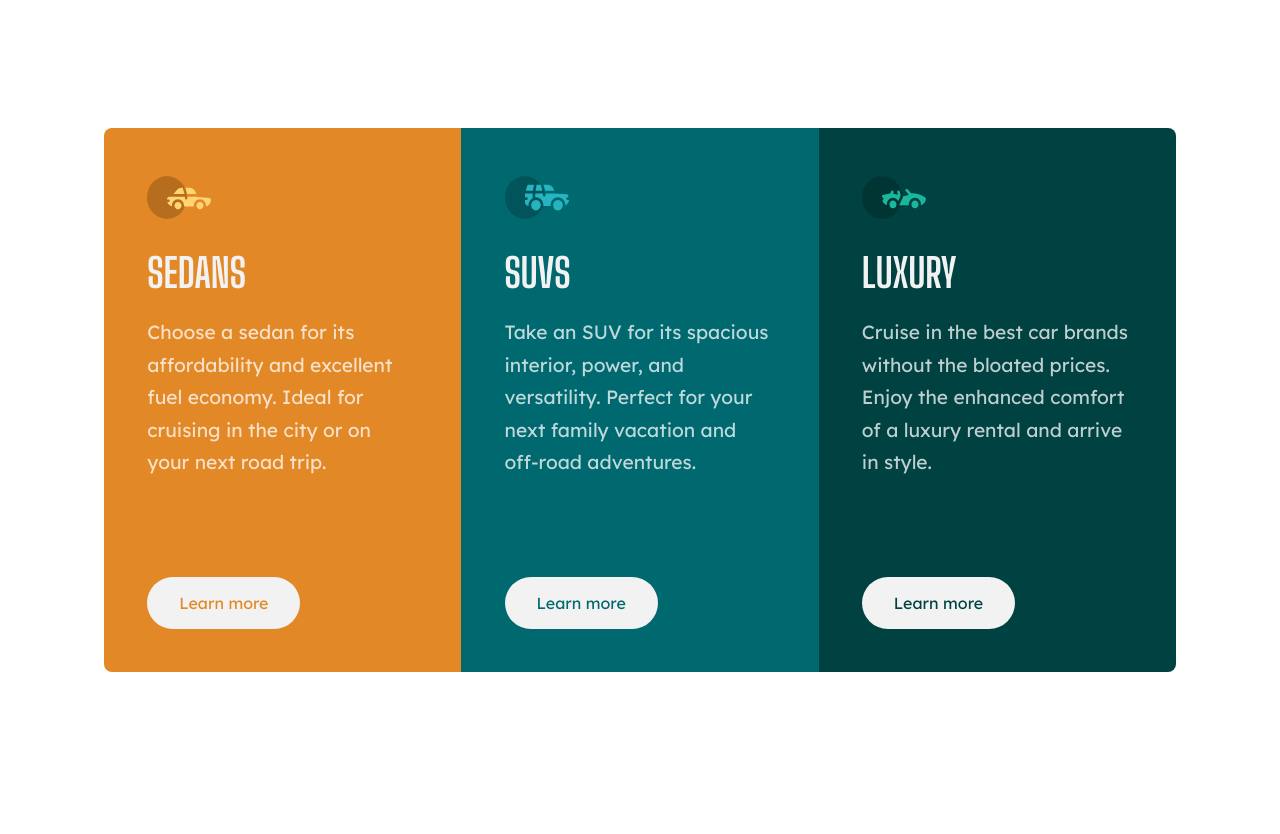
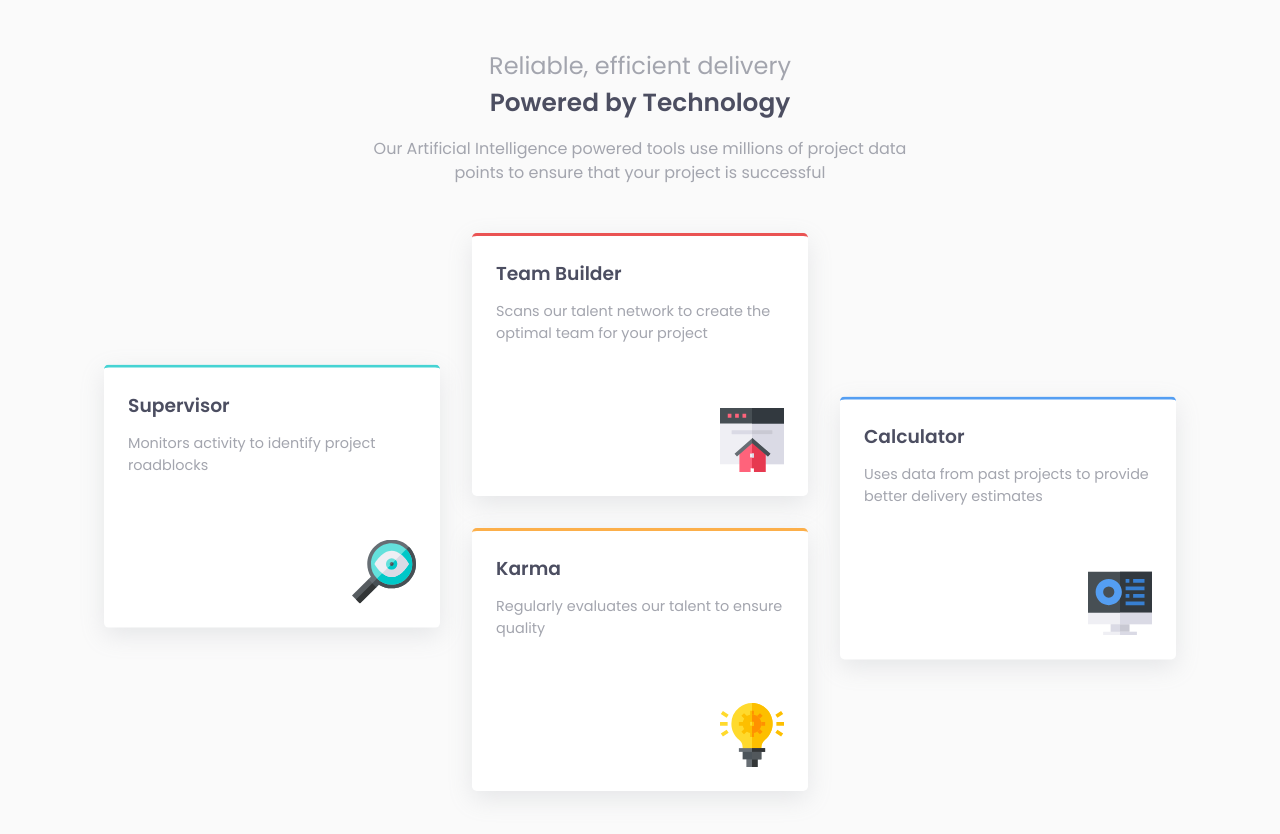
Before and after one commit to Ghravitee/FM-four-card-feature, a plain HTML site: page index.html in a window 1280 px wide. Before the commit the page ends 800 px from the top, so only its background shows below. Drawn offline with Linux system fonts and the light colour scheme.

Commit message:
Add files via upload

```diff
--- a/index.html
+++ b/index.html
@@ -7,51 +7,63 @@
   <!-- displays site properly based on user's device -->
   <link rel="preconnect" href="https://fonts.googleapis.com">
   <link rel="preconnect" href="https://fonts.gstatic.com" crossorigin>
-  <link href="https://fonts.googleapis.com/css2?family=Big+Shoulders+Display:wght@700&family=Lexend+Deca&display=swap"
-    rel="stylesheet">
+  <link href="https://fonts.googleapis.com/css2?family=Poppins:wght@200;400;600&display=swap" rel="stylesheet">
   <link rel="icon" type="image/png" sizes="32x32" href="./images/favicon-32x32.png">
+  <script src="https://kit.fontawesome.com/851c0770cb.js" crossorigin="anonymous"></script>
   <link rel="stylesheet" href="/dist/style.css">
-  <title>Frontend Mentor | 3-column preview card component</title>
-
-  <!-- Feel free to remove these styles or customise in your own stylesheet 👍 -->
+  <script src="/app/app.js"></script>
+  <title>Frontend Mentor | Four card feature section</title>
 </head>
 
 <body>
-
   <main>
     <div class="container">
-      <div class="cards">
-        <div class="card sedans">
-          <img src="./images/icon-sedans.svg" alt="">
-          <h1 class="card__title--1">Sedans</h1>
-          <p class="card__paragraph--1">
-            Choose a sedan for its affordability and excellent fuel economy. Ideal for cruising in the city
-            or on your next road trip.
-          </p>
-          <a class="btn" href="#">Learn more</a>
+
+      <div class="intro">
+        <h1 class="intro__title">
+          Reliable, efficient delivery
+          <span class="intro__title--span">Powered by Technology</span>
+        </h1>
+        <p class="intro__paragraph">
+          Our Artificial Intelligence powered tools use millions of project data points
+          to ensure that your project is successful
+        </p>
+      </div>
+
+
+      <div class="info">
+
+        <div class="card supervisor">
+          <div class="card__text--1">
+            <h3 class="card__title--1">Supervisor</h3>
+            <p class="card__paragraph--1">Monitors activity to identify project roadblocks</p>
+          </div>
+          <div class="card__image--1"><img src="./images/icon-supervisor.svg" alt="supervisor"></div>
         </div>
 
-        <div class="card suvs">
-          <img src="./images/icon-suvs.svg" alt="">
-          <h1 class="card__title--2">SUVs</h1>
-          <p class="card__paragraph--1">
-            Take an SUV for its spacious interior, power, and versatility. Perfect
-            for your next family vacation
-            and off-road adventures.
-          </p>
-          <a class="btn" href="#">Learn more</a>
+        <div class="card team-builder">
+          <div class="card__text--2">
+            <h3 class="card__title--2">Team Builder</h3>
+            <p class="card__paragraph--2">Scans our talent network to create the optimal team for your project</p>
+          </div>
+          <div class="card__image--2"><img src="./images/icon-team-builder.svg" alt="team-builder"></div>
         </div>
 
-        <div class="card luxury">
-          <img src="./images/icon-luxury.svg" alt="">
-          <h1 class="card__title--3">Luxury</h1>
-          <p class="card__paragraph--3">
-            Cruise in the best car brands without the bloated prices. Enjoy the enhanced comfort of a luxury
-            rental and arrive in style.
-          </p>
-          <a class="btn" href="#">Learn more</a>
+        <div class="card karma">
+          <div class="card__text--3">
+            <h3 class="card__title--3">Karma</h3>
+            <p class="card__paragraph--3">Regularly evaluates our talent to ensure quality</p>
+          </div>
+          <div class="card__image--3"><img src="./images/icon-karma.svg" alt="karma"></div>
         </div>
 
+        <div class="card calculator">
+          <div class="card__text-4">
+            <h3 class="card__title--4">Calculator</h3>
+            <p class="card__paragraph--4">Uses data from past projects to provide better delivery estimates</p>
+          </div>
+          <div class="card__image--4"><img src="./images/icon-calculator.svg" alt="calculator"></div>
+        </div>
       </div>
     </div>
   </main>
--- a/scss/components/_images.scss
+++ b/scss/components/_images.scss
@@ -1,15 +1,10 @@
-// .card {
+.card {
 
-//     &__image--1,
-//     &__image--2,
-//     &__image--3,
-//     &__image--4 {
-//         display: flex;
-//       justify-content: flex-end;
-//     }
-// }
-
-img {
-  height: 2.7rem;
-  width: 4rem;
+    &__image--1,
+    &__image--2,
+    &__image--3,
+    &__image--4 {
+        display: flex;
+      justify-content: flex-end;
+    }
 }
--- a/scss/components/_text.scss
+++ b/scss/components/_text.scss
@@ -1,67 +1,56 @@
-// .intro {
+.intro {
 
-//    &__title {
-//       color: var(--Grayish-Blue);
-//       font-size: 1.5rem;
-//       text-align: center;
-//       margin-bottom: 1rem;
-//       font-weight: 400;
-//    }
+   &__title {
+      color: var(--Grayish-Blue);
+      font-size: 1.5rem;
+      text-align: center;
+      margin-bottom: 1rem;
+      font-weight: 400;
+   }
 
-//    &__title--span {
-//       color: var(--Very-Dark-Blue);
-//       display: block;
-//       font-weight: 600;
-//       font-size: 1.55rem;
-//    }
+   &__title--span {
+      color: var(--Very-Dark-Blue);
+      display: block;
+      font-weight: 600;
+      font-size: 1.55rem;
+   }
 
-//    &__paragraph {
-//       color: var(--Grayish-Blue);
-//       text-align: center;
-//       font-size: 1rem;
-//       margin-bottom: var(--spacer);
-//    }
+   &__paragraph {
+      color: var(--Grayish-Blue);
+      text-align: center;
+      font-size: 1rem;
+      margin-bottom: var(--spacer);
+   }
 
-//    @media (min-width: 31.25em) {
-//       max-width: 32rem;
-//       margin: 0 auto;
-//    }
+   @media (min-width: 31.25em) {
+      max-width: 32rem;
+      margin: 0 auto;
+   }
 
-//      @media (min-width: 50em) {
-//       max-width: 35rem;
-//       }
+     @media (min-width: 50em) {
+      max-width: 35rem;
+      }
 
-// }
+}
 
 .card {
 
    &__title--1,
    &__title--2,
-   &__title--3 {
-      font-size: 2.5rem;
-      text-transform: uppercase;
-      font-family: var(--ff-secondary);
-      color: var(--Very-light-gray);
-      font-weight: 700;
-      margin-top: var(--spacer);
+   &__title--3,
+   &__title--4 {
+      color: var(--Very-Dark-Blue);
+      font-weight: 600;
       margin-bottom: .8rem;
-
    }
 
    &__paragraph--1,
    &__paragraph--2,
-   &__paragraph--3 {
-      font-family: var(--ff-primary);
-      color: var(--Transparent-white);
-      font-size: 1rem;
+   &__paragraph--3,
+   &__paragraph--4 {
+      color: var(--Grayish-Blue);
+      font-size: .9rem;
       font-weight: 400;
-      margin-bottom: 2.3rem;
-      line-height: 1.7;
-
-      @media (min-width: 50em) {
-         font-size: 1.2rem;
-         margin-bottom: 7rem;
-      }
    }
 
 }
--- a/scss/globals/_boilerplate.scss
+++ b/scss/globals/_boilerplate.scss
@@ -1,68 +1,68 @@
 body {
   background-color: var(--Very-Light-Gray);
-  @media (min-width: 50em) {
-    display: flex;
-    justify-content: center;
-    align-items: center;
-    min-height: 100vh;
-  }
+  font-family: var(--ff-primary);
 }
 
 
-.cards {
+.info {
   display: grid;
-  grid-template-columns: 1fr;
-
+  gap: 2rem;
 
   @media (min-width: 31.25em) {
-    max-width: 30rem;
+    max-width: 32rem;
     margin: 0 auto;
   }
 
   @media (min-width: 50em) {
+    max-width: none;
     grid-template-columns: 1fr 1fr 1fr;
-    max-width: none;
   }
+}
 
-  .card {
-    padding: 3rem 2.7rem 3.5rem;
+.card {
+  display: flex;
+  background: white;
+  padding: 1.5rem;
+  gap: 2.5rem;
+  flex-direction: column;
+  box-shadow: rgba(149, 157, 165, 0.2) 0px 8px 24px;
+
+  @media (min-width: 50em) {
+    gap: 4rem;
   }
 
 }
 
-.sedans {
-  background: var(--Bright-Orange);
-  border-radius: var(--br) var(--br) 0 0;
-
-  a.btn {
-    color: var(--Bright-Orange);
-  }
+.supervisor {
+  border-top: 3px solid var(--Cyan);
+  border-radius: var(--br);
 
   @media (min-width: 50em) {
-    border-radius: var(--br) 0 0 var(--br);
+    transform: translateY(50%);
+  }
+}
+
+.team-builder {
+  border-top: 3px solid var(--Red);
+  border-radius: var(--br);
+
+}
+
+.karma {
+  border-top: 3px solid var(--Orange);
+  border-radius: var(--br);
+
+  @media (min-width: 50em) {
+    grid-column: -3 / -2;
+  }
+}
+
+.calculator {
+  border-top: 3px solid var(--Blue);
+  border-radius: var(--br);
+
+  @media (min-width: 50em) {
+    transform: translateY(-50%);
   }
 
 }
-
-
-.suvs {
-  background: var(--Dark-Cyan);
-
-  a.btn {
-    color: var(--Dark-Cyan);
-  }
-
-}
-
-.luxury {
-  background: var(--Very-Dark-Cyan);
-  border-radius: 0 0 var(--br) var(--br);
-  a.btn {
-    color: var(--Very-Dark-Cyan);
-  }
-
-  @media (min-width: 50em) {
-    border-radius:  0 var(--br) var(--br) 0 ;
-
-  }
-}
--- a/scss/globals/_root.scss
+++ b/scss/globals/_root.scss
@@ -1,15 +1,20 @@
 :root {
-  --Bright-Orange: hsl(31, 77%, 52%);
-  --Dark-Cyan: hsl(184, 100%, 22%);
-  --Very-Dark-Cyan: hsl(179, 100%, 13%);
-  --Transparent-white: hsla(0, 0%, 100%, 0.75);
-  --Very-light-gray: hsl(0, 0%, 95%);
+  --Red: hsl(0, 78%, 62%);
+  --Cyan: hsl(180, 62%, 55%);
+  --Orange: hsl(34, 97%, 64%);
+  --Blue: hsl(212, 86%, 64%);
 
-  --ff-primary: 'Lexend Deca', sans-serif;
-  --ff-secondary: 'Big Shoulders Display', cursive;
+  --Very-Dark-Blue: hsl(234, 12%, 34%);
+  --Grayish-Blue: hsl(229, 6%, 66%);
+  --Very-Light-Gray: hsl(0, 0%, 98%);
 
-  --spacer: 1.5rem;
-  --br: .5rem;
+ --ff-primary:'Poppins', sans-serif;
+
+ --spacer: 3rem;
+  --fs-400: .8125rem;
+  --fs-600: .9625rem;
+
+  --br: .3rem;
 }
 
 
@@ -82,7 +87,7 @@ select {
 /* Remove all animations, transitions and smooth scroll */
 @media (prefers-reduced-motion: reduce) {
   html:focus-within {
-    scroll-behavior: auto;
+  scroll-behavior: auto;
   }
 
   *,
--- a/scss/globals/_utility.scss
+++ b/scss/globals/_utility.scss
@@ -3,42 +3,3 @@
   padding: 3em 1.5em;
   margin: 0 auto;
 }
-
-.btn {
-  padding: 1rem 2rem;
-  border-radius: 2rem;
-  background-color: var(--Very-light-gray);
-
-}
-
-a.btn {
-  text-decoration: none;
-  font-family: var(--ff-primary);
-}
-
-
-@media (min-width: 50em) {
-.sedans {
-  .btn:hover {
-    background: var(--Bright-Orange);
-    color: var(--Transparent-white);
-    border: 1px solid var(--Transparent-white);
-  }
-}
-
-.suvs {
-  .btn:hover {
-    background: var(--Dark-Cyan);
-    color: var(--Transparent-white);
-    border: 1px solid var(--Transparent-white);
-  }
-}
-
-.luxury {
-  .btn:hover {
-    background: var(--Very-Dark-Cyan);
-    color: var(--Transparent-white);
-    border: 1px solid var(--Transparent-white);
-  }
-}
-}
```
Also changed, not shown: design/desktop-design.jpg, design/desktop-preview.jpg, design/mobile-design.jpg, dist/style.css, images/icon-calculator.svg (added), images/icon-karma.svg (added), images/icon-supervisor.svg (added), images/icon-team-builder.svg (added), 4 other files.
